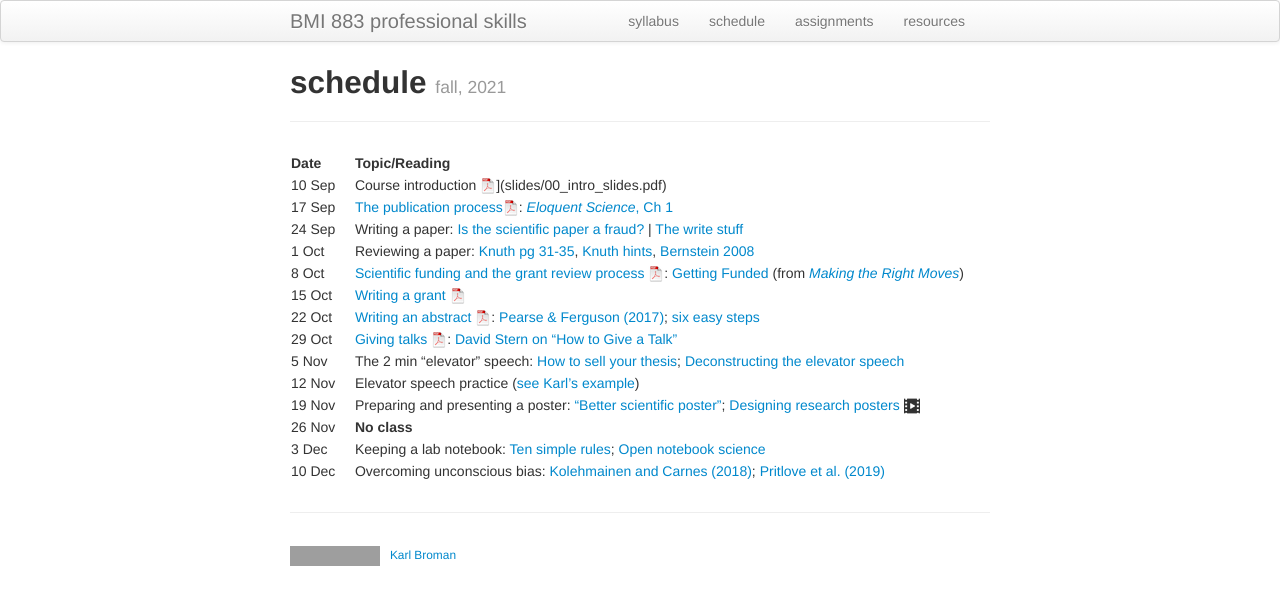
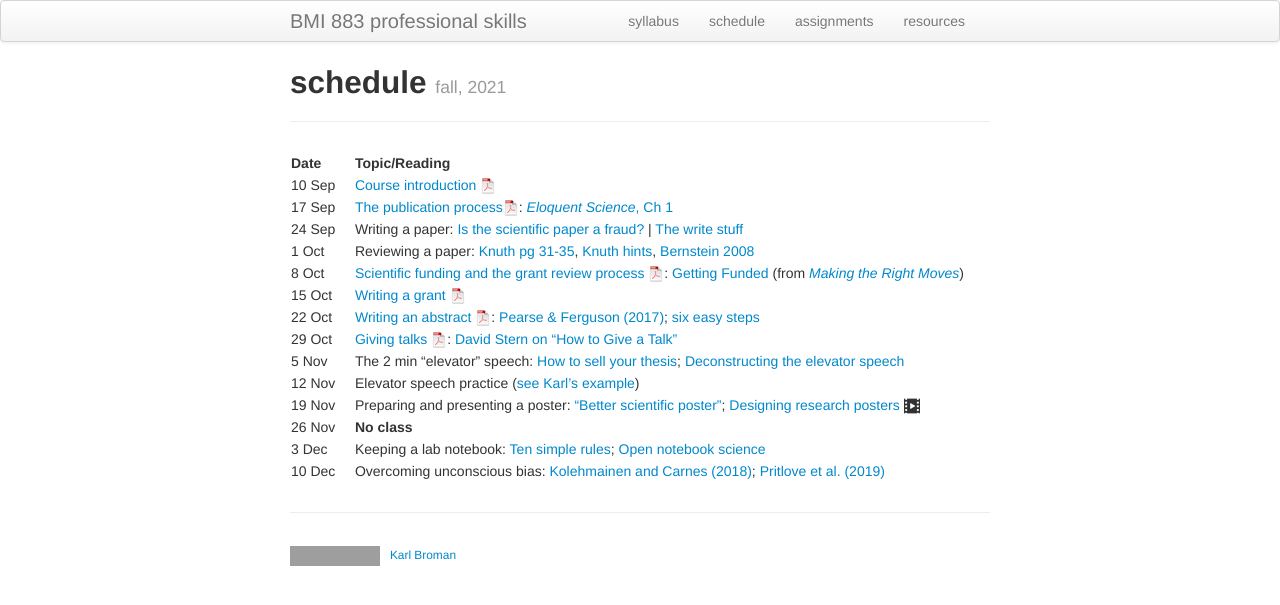
Before and after one commit to kbroman/BMI883, a Jekyll site: the page built from schedule.md, in a window 1280 px wide. Shown: the top 605 px of the page. Built offline with Jekyll 4.4.1, drawn with Linux system fonts in a browser that asks for light colours; grey boxes are pictures that could not be loaded.

Commit message:
fix typo in schedule

```diff
--- a/schedule.md
+++ b/schedule.md
@@ -7,7 +7,7 @@ description: Schedule and readings for BMI 883, Biomedical data science professi
 
 | Date    | &nbsp;&nbsp;&nbsp;&nbsp;   | Topic/Reading  |
 | :------ | -- | :----- |
-| 10 Sep   |    | Course introduction ![pdf logo](icons/pdf-icon.png)](slides/00_intro_slides.pdf) |
+| 10 Sep   |    | [Course introduction ![pdf logo](icons/pdf-icon.png)](slides/00_intro_slides.pdf) |
 | 17 Sep  |    | [The publication process![slides pdf](icons/pdf-icon.png)](slides/01_publications.pdf): [_Eloquent Science_, Ch 1](https://ebookcentral.proquest.com/lib/wisc/reader.action?docID=1115549) |
 | 24 Sep  |    | Writing a paper: [Is the scientific paper a fraud?](http://www.weizmann.ac.il/mcb/UriAlon/sites/mcb.UriAlon/files/uploads/medawar.pdf) \| [The write stuff](https://media.nature.com/original/magazine-assets/d41586-018-02404-4/d41586-018-02404-4.pdf) |
 | 1 Oct  |    | Reviewing a paper: [Knuth pg 31-35](https://jmlr.csail.mit.edu/reviewing-papers/knuth_mathematical_writing.pdf), [Knuth hints](http://www.ifs.tuwien.ac.at/~silvia/research-tips/Knuth.pdf), [Bernstein 2008](https://www.markbernstein.org/elements/Reviewing.pdf) |
```
